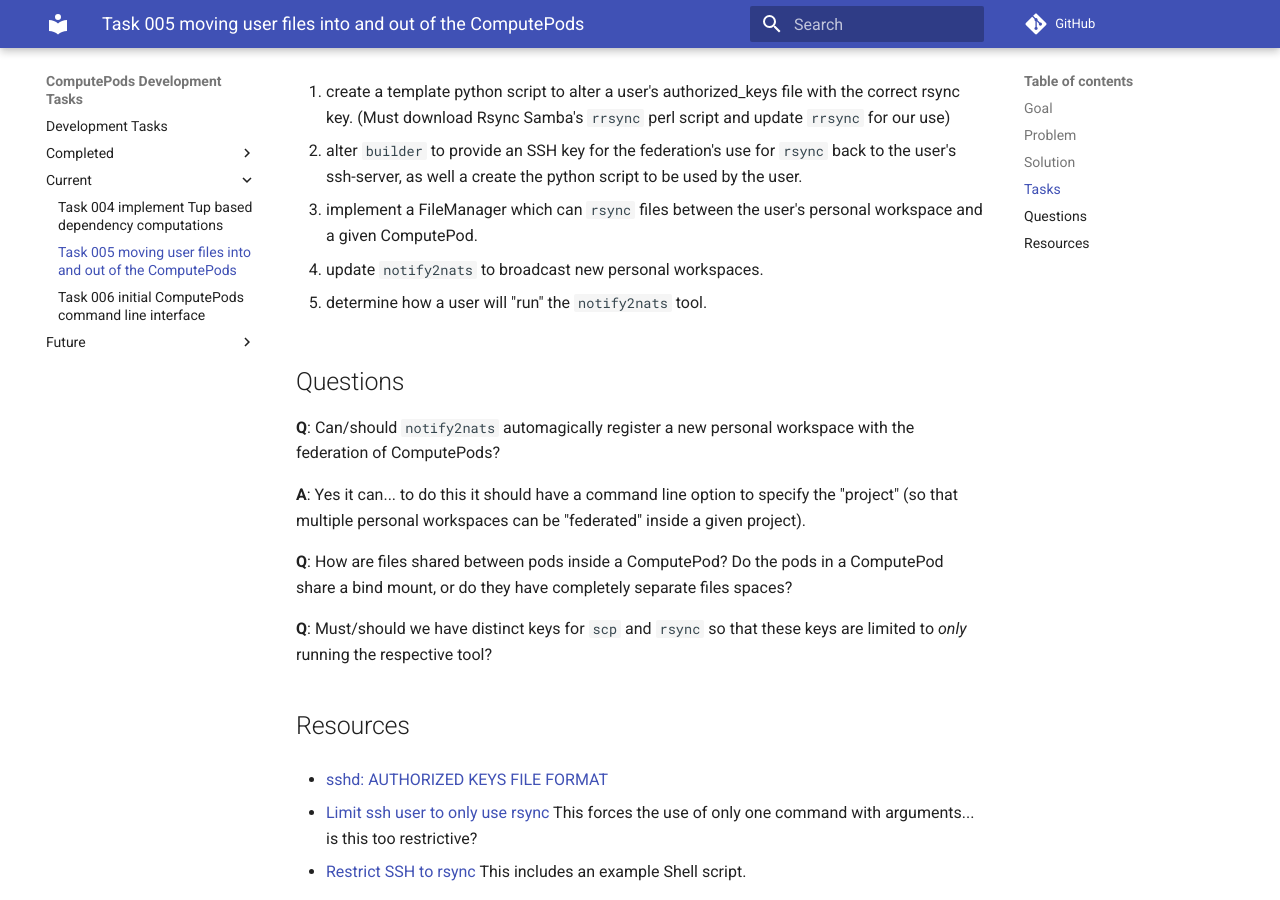
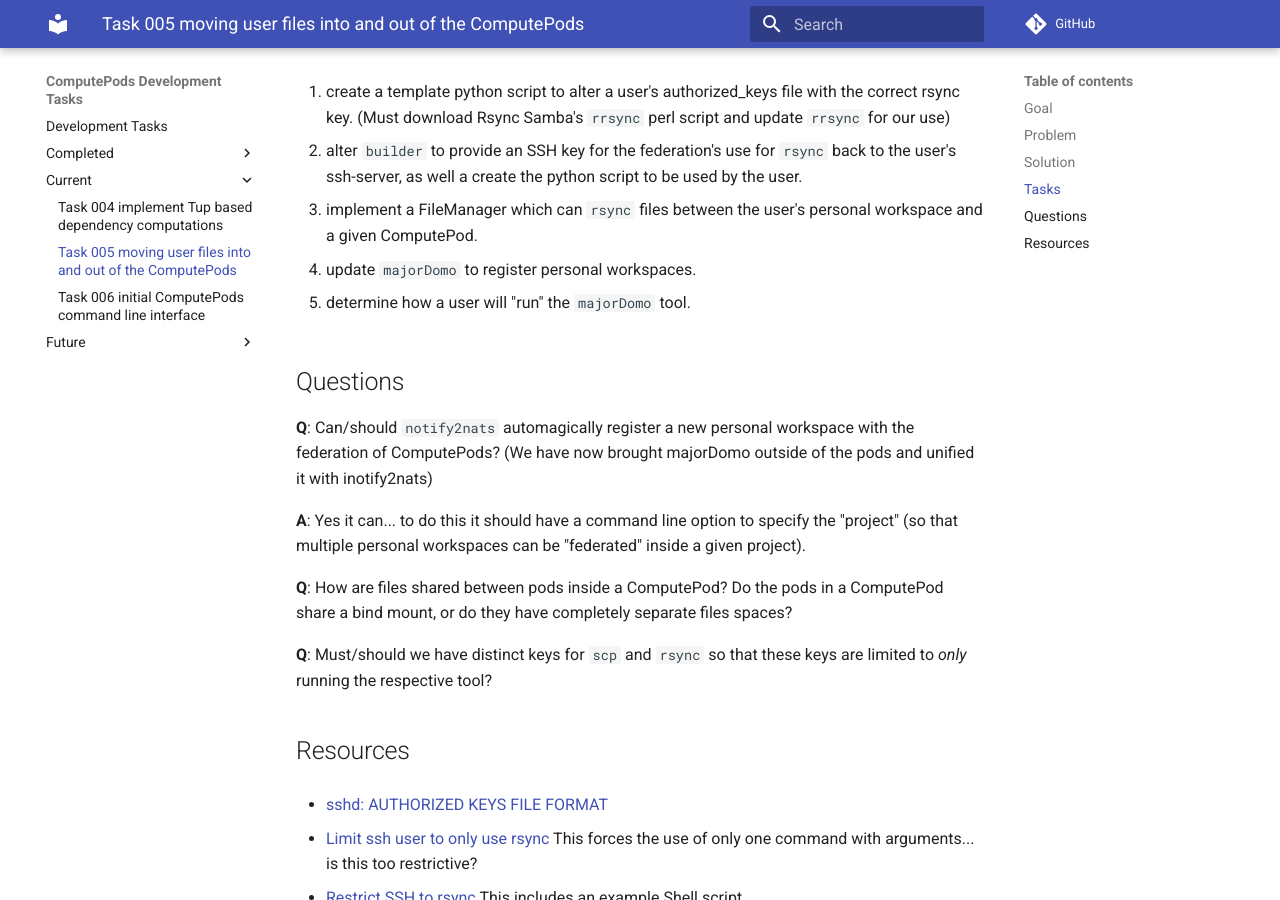
Before and after one commit to computePods/developmentTasks, an MkDocs documentation site: the page built from docs/Current/005movingUserFiles.md, in a window 1280 px wide and 900 px high, scrolled down 1298 px. Built offline with MkDocs 1.6.1 and Material for MkDocs 9.7.7, drawn with Linux system fonts in a browser that asks for light colours; comment, search, counter and statistics services are not loaded.

Commit message:
updated tasks

```diff
--- a/docs/Current/005movingUserFiles.md
+++ b/docs/Current/005movingUserFiles.md
@@ -64,14 +64,15 @@ to be used by the user.
 3. implement a FileManager which can `rsync` files between the user's
 personal workspace and a given ComputePod.
 
-4. update `notify2nats` to broadcast new personal workspaces.
+4. update `majorDomo` to register personal workspaces.
 
-5. determine how a user will "run" the `notify2nats` tool.
+5. determine how a user will "run" the `majorDomo` tool.
 
 ## Questions
 
 **Q**: Can/should `notify2nats` automagically register a new personal
-workspace with the federation of ComputePods?
+workspace with the federation of ComputePods? (We have now brought
+majorDomo outside of the pods and unified it with inotify2nats)
 
 **A**: Yes it can... to do this it should have a command line option to
 specify the "project" (so that multiple personal workspaces can be
```
Also changed, not shown: docs/Current/006commandLineInterface.md (+5 -0 lines).
